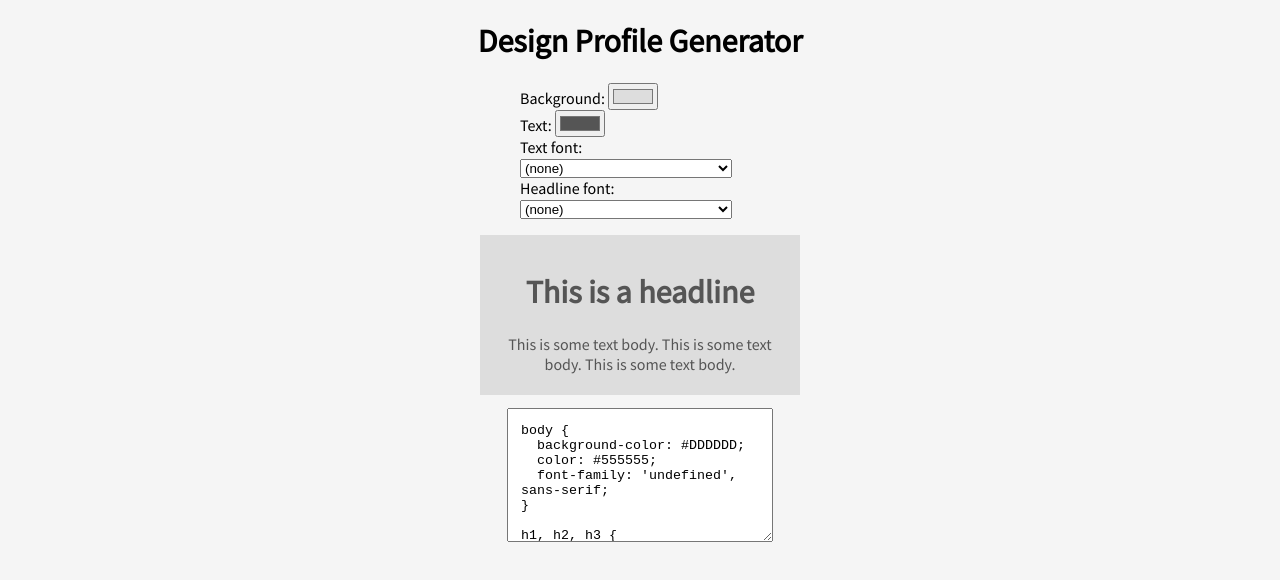
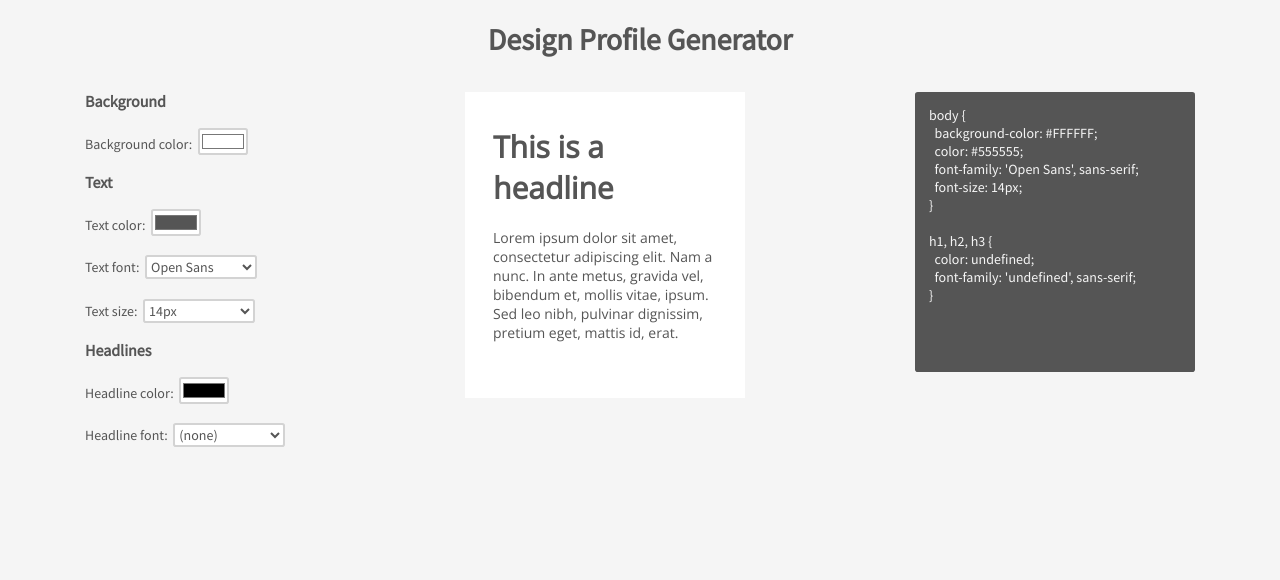
Before and after one commit to tomsoderlund/design-profile-generator, a React (Create React App) app: page / in a window 1280 px wide. Shown: the top 580 px of the page. Built offline with nearby package versions, Linux system fonts and the light colour scheme; a web font is replaced by a local one.

Commit message:
Text size and Headline color

```diff
--- a/src/components/App.css
+++ b/src/components/App.css
@@ -1,3 +1,84 @@
 .App {
   text-align: center;
 }
+
+.Panels {
+  display: flex;
+  flex-direction: row;
+  justify-content: flex-start;
+  align-items: center;
+  flex-wrap: wrap;
+}
+
+@media only screen and (max-width: 480px) {
+  .Panels {
+    flex-direction: column;
+  }
+}
+
+h1 {
+  font-size: 30px;
+}
+
+h2 {
+  font-size: 16px;
+}
+
+/* Nice & simple: Button - http://codepen.io/tomsoderlund/pen/qqyzqp */
+button {
+  background-color: dodgerblue;
+  border-radius: 0.2em;
+  border: none;
+  box-sizing: border-box;
+  color: white;
+  cursor: pointer;
+  font-family: inherit;
+  font-size: inherit;
+  font-weight: bold;
+  outline: none;
+  padding: 0.6em;
+  margin: 0.2em;
+  transition: all 0.2s;
+}
+button:hover:not(:disabled) {
+  opacity: 0.8;
+}
+button:active {
+  margin-top: 0.3em;
+  margin-bottom: 0.1em;
+}
+button:disabled {
+  background-color: silver;
+}
+
+/* Nice & simple: Input and Dropdown Menu - http://codepen.io/tomsoderlund/pen/GNBbWz */
+input,
+textarea,
+select {
+  outline: none;
+  resize: none;
+  box-sizing: border-box;
+  background-color: white;
+  border-radius: 0.2em;
+  border: 2px solid lightgray;
+  color: inherit;
+  font-family: inherit;
+  font-size: inherit;
+  padding: 0em;
+  margin: 0.2em;
+}
+input:hover:not(:disabled),
+textarea:hover:not(:disabled),
+select:hover:not(:disabled) {
+  border-color: silver;
+}
+input:focus,
+textarea:focus,
+select:focus {
+  border-color: darkgray;
+}
+input:disabled,
+textarea:disabled,
+select:disabled {
+  background-color: whitesmoke;
+}
--- a/src/components/App.js
+++ b/src/components/App.js
@@ -7,13 +7,15 @@ import OutputCSS from './OutputCSS'
 
 function App () {
   const [profile, setProfile] = React.useState({
-    backgroundColor: '#DDDDDD',
-    textColor: '#555555'
+    backgroundColor: '#FFFFFF',
+    textColor: '#555555',
+    textFont: 'Open Sans',
+    textSize: '14px'
   })
   return (
     <main className='App'>
       <h1>Design Profile Generator</h1>
-      <div>
+      <div className='Panels'>
         <Inputs profile={profile} setProfile={setProfile} />
         <Preview profile={profile} />
         <OutputCSS profile={profile} />
--- a/src/components/Inputs.js
+++ b/src/components/Inputs.js
@@ -4,15 +4,23 @@ import styled from 'styled-components'
 import SelectDropdown from './SelectDropdown'
 import googleFonts from '../config/googleFonts'
 
-const inputFields = [
+const inputCategories = [
+  {
+    title: 'Background',
+    fields: [
       {
         name: 'backgroundColor',
-    title: 'Background',
+        title: 'Background color',
         type: 'color'
+      }
+    ]
   },
   {
+    title: 'Text',
+    fields: [
+      {
         name: 'textColor',
-    title: 'Text',
+        title: 'Text color',
         type: 'color'
       },
       {
@@ -22,15 +30,33 @@ const inputFields = [
         options: googleFonts.items.map(item => item.family)
       },
       {
+        name: 'textSize',
+        title: 'Text size',
+        type: 'select',
+        options: ['10px', '12px', '14px', '16px', '18px', '20px']
+      }
+    ]
+  },
+  {
+    title: 'Headlines',
+    fields: [
+      {
+        name: 'headlineColor',
+        title: 'Headline color',
+        type: 'color'
+      },
+      {
         name: 'headlineFont',
         title: 'Headline font',
         type: 'select',
         options: googleFonts.items.map(item => item.family)
       }
     ]
+  }
+]
 
 const SmartInput = (props) => props.type === 'select'
-  ? <SelectDropdown {...props} />
+  ? <SelectDropdown {...props} style={{ width: '8em' }} />
   : <input {...props} />
 
 export default ({ profile, setProfile }) => {
@@ -43,12 +69,17 @@ export default ({ profile, setProfile }) => {
 
   return (
     <DivLeft>
-      {inputFields.map(field => (
-        <div key={field.name}>
+      {inputCategories.map(category => (
+        <div key={category.title}>
+          <h2>{category.title}</h2>
+          {category.fields.map(field => (
+            <p key={field.name}>
               <label>
                 {field.title}:{' '}
                 <SmartInput type={field.type} options={field.options} value={profile[field.name]} onChange={event => handleChange(field.name, event)} />
               </label>
+            </p>
+          ))}
         </div>
       ))}
       <link rel='stylesheet' href={`https://fonts.googleapis.com/css?family=${profile.textFont}:400&display=swap`} />
--- a/src/components/OutputCSS.js
+++ b/src/components/OutputCSS.js
@@ -8,9 +8,11 @@ export default ({ profile }) => (
   background-color: ${profile.backgroundColor};
   color: ${profile.textColor};
   font-family: '${profile.textFont}', sans-serif;
+  font-size: ${profile.textSize};
 }
 
 h1, h2, h3 {
+  color: ${profile.headlineColor};
   font-family: '${profile.headlineFont}', sans-serif;
 }`}
   />
@@ -19,10 +21,17 @@ h1, h2, h3 {
 const OutputTextBox = styled.textarea`
   display: block;
   width: 20em;
-  height: 10em;
+  min-height: 20em;
   padding: 1em;
   margin: auto;
   margin-top: 1em;
+  border: none;
+  background-color: #555555;
+  color: #F5F5F5;
+
+  &:focus {
+    color: #00CED1;
+  }
 `
 
 /*
--- a/src/components/Preview.js
+++ b/src/components/Preview.js
@@ -4,30 +4,30 @@ import styled from 'styled-components'
 export default ({ profile }) => (
   <PreviewBox {...profile}>
     <h1>This is a headline</h1>
-  This is some text body. This is some text body. This is some text body.
+    <p>Lorem ipsum dolor sit amet, consectetur adipiscing elit. Nam a nunc. In ante metus, gravida vel, bibendum et, mollis vitae, ipsum. Sed leo nibh, pulvinar dignissim, pretium eget, mattis id, erat.</p>
   </PreviewBox>
 )
+
+// const getCSS = (profile, fieldName, cssProp) => profile[fieldName] && profile[fieldName] !== ''
+//   ? `${cssProp}: ${profile => profile[fieldName]};`
+//   : ''
 
 const PreviewBox = styled.div`
   display: block;
   width: 20em;
-  height: 10em;
-  padding: 1em;
+  min-height: 10em;
+  padding: 1em 2em 3em;
   margin: auto;
   margin-top: 1em;
+  text-align: left;
 
-  background-color: ${props => props.backgroundColor};
-  color: ${props => props.textColor};
-  font-family: ${props => props.textFont};
+  background-color: ${profile => profile.backgroundColor};
+  color: ${profile => profile.textColor};
+  font-family: ${profile => profile.textFont};
+  font-size: ${profile => profile.textSize};
 
   h1, h2, h3 {
-    font-family: ${props => props.headlineFont};
+    color: ${profile => profile.headlineColor};
+    font-family: ${profile => profile.headlineFont};
   }
 `
-
-/*
-
-  font-family: ${props => props.theme.fontName};
-  color: ${weldTheme.blue};
-
-*/
--- a/src/components/SelectDropdown.js
+++ b/src/components/SelectDropdown.js
@@ -8,7 +8,7 @@ const handleChange = (onChange, event) => {
 export default (props) => {
   const { options, onChange, ...otherProps } = props
   const optionTags = [
-    <option key='null' value='null'>(none)</option>,
+    <option key='null' value=''>(none)</option>,
     ...props.options.map((option, index) => {
       const value = (typeof (option) === 'object' && (option.value || option.id))
         ? option.value || option.id
--- a/src/index.css
+++ b/src/index.css
@@ -1,9 +1,11 @@
 body {
   margin: 0;
   font-family: 'Source Sans Pro', sans-serif;
+  font-size: 14px;
   -webkit-font-smoothing: antialiased;
   -moz-osx-font-smoothing: grayscale;
   background-color: #f5f5f5;
+  color: #555555;
 }
 
 code {
--- a/src/serviceWorker.js
+++ b/src/serviceWorker.js
@@ -100,7 +100,7 @@ function registerValidSW (swUrl, config) {
 
 function checkValidServiceWorker (swUrl, config) {
   // Check if the service worker can be found. If it can't reload the page.
-  fetch(swUrl)
+  window.fetch(swUrl)
     .then(response => {
       // Ensure service worker exists, and that we really are getting a JS file.
       const contentType = response.headers.get('content-type')
```
Lines whose indentation alone changed are shown as unchanged.
